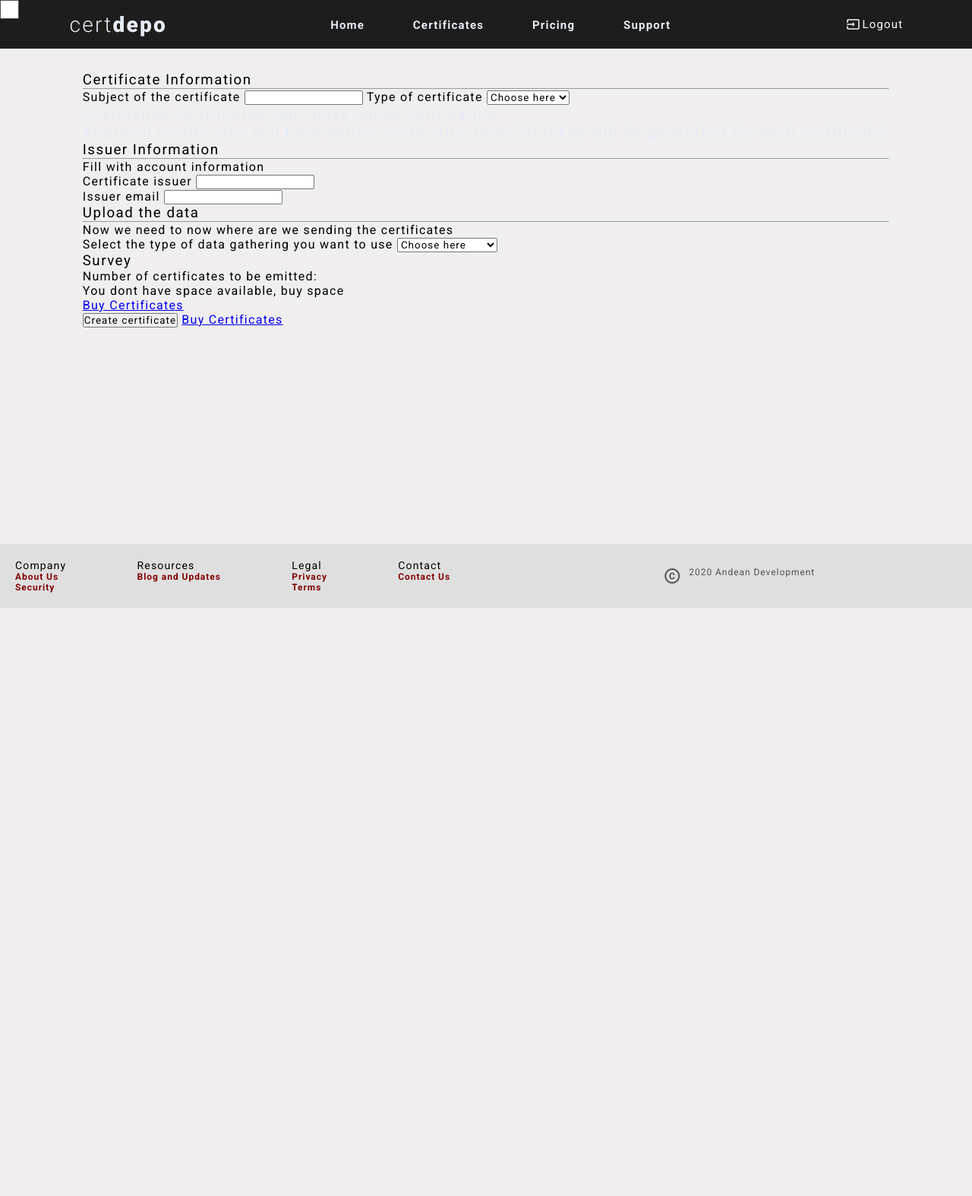
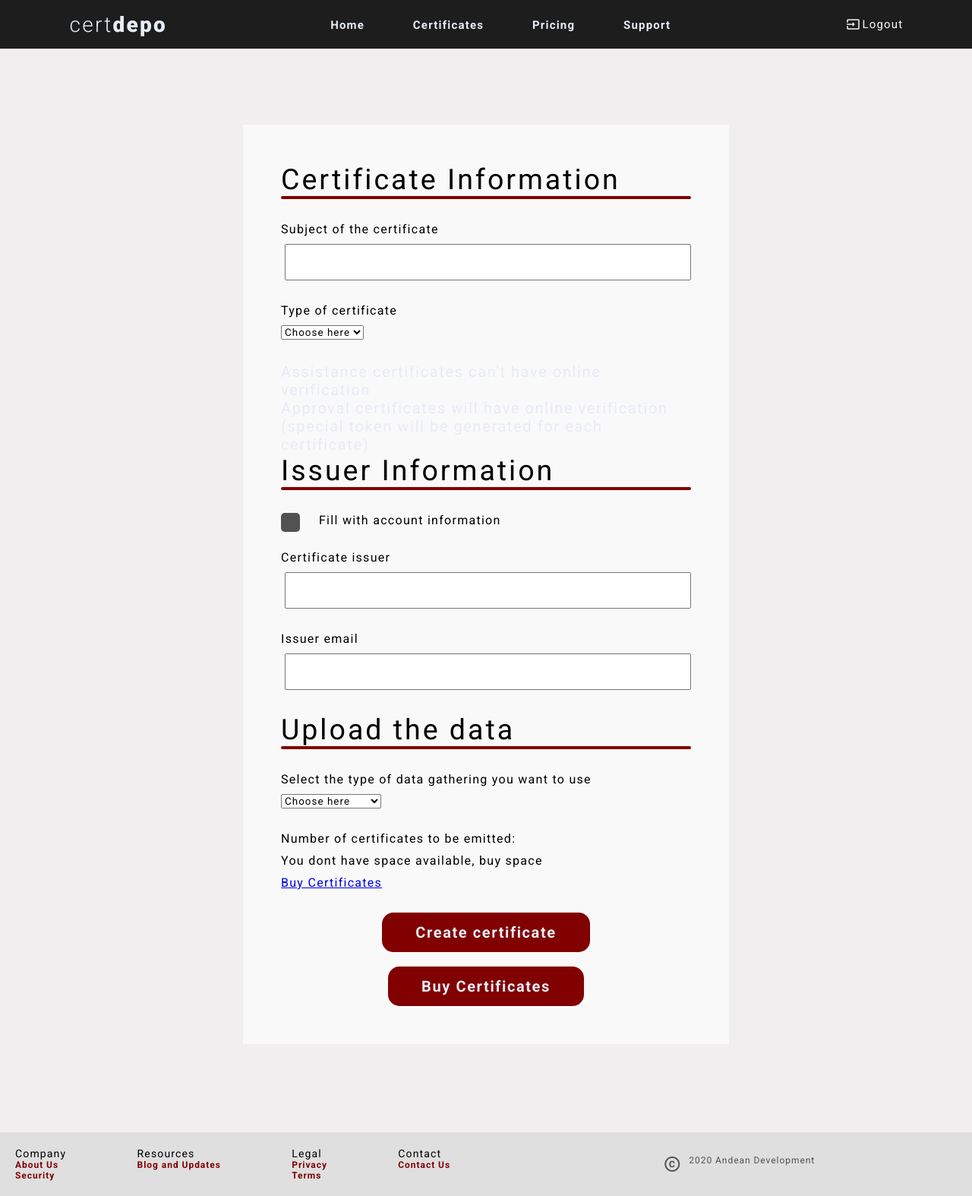
Before and after one commit to kazp058/CertDepo, a PHP site: page /create-certificate.php in a window 1280 px wide. Shown: the whole page at 76% size. Before the commit the page ends 800 px from the top, so only its background shows below. Run offline with PHP 8.4, Linux system fonts and the light colour scheme; the visitor is signed in with stand-in values (Sample User, id 1); tables that the repository leaves empty or names only in its code hold one stand-in row (values such as "Sample post"); data that the repository does not hold is empty.

Commit message:
Update create-certificate.php

```diff
--- a/create-certificate.php
+++ b/create-certificate.php
@@ -6,7 +6,7 @@ require 'header.php';
       <section class="message-container">
          <?php require "messages.php"; ?>
       </section>
-      <section class="section-default">
+      <section class="section-form">
 
          <script>
             function change(selection, num) {
@@ -63,50 +63,81 @@ require 'header.php';
                }
             }
          </script>
+         <div class="form-container">
+
+            <div class="normal-form">
 
                <form class="form-certificate" action="includes/certificates-request.inc.php" method="post">
-
-            <h3>Certificate Information</h3>
+                  <div class="title-left">
+                     <h1>Certificate Information</h1>
+                     <div class="subsplitter">
                         <hr>
-
+                     </div>
+                  </div>
                   <div class="form-section">
-               <label>Subject of the certificate
+                     <div class="field">
+                        <p>Subject of the certificate</p>
+                        <div class="input-field">
                            <input type="text" name="certname">
-               </label>
-               <label>Type of certificate
+                        </div>
+                     </div>
+                     <div class="field">
+                        <p>Type of certificate</p>
+                        <div class="select-field">
                            <select id="certificatetype" name="type" onchange="change(this,1);">
                               <option selected disabled>Choose here</option>
                               <option value="assistance" hidden>Assistance</option>
                               <option value="approval">Approval</option>
                            </select>
-               </label>
+                        </div>
+                     </div>
                      <div class="message">
                         <p class="information" id="assistance">Assistance certificates can't have online verification</p>
                         <p class="information" id="approval">Approval certificates will have online verification (special token will be generated for each certificate)</p>
                      </div>
                   </div>
 
-            <h3>Issuer Information</h3>
+                  <div class="title-left">
+                     <h1>Issuer Information</h1>
+                     <div class="subsplitter">
                         <hr>
+                     </div>
+                  </div>
 
                   <div class="form-section">
-               <label class="checkmark-label">Fill with account information
+                     <div class="field">
+                        <div class="check-field">
+                           <label class="container">
                               <input class="checkmark" type="checkbox" id="useUser" onclick="addData(this);">
-               </label><br>
-               <label>Certificate issuer
+                              <span class="checkmark"></span>
+                           </label>
+                           <p class="checkmark-label">Fill with account information</p>
+                        </div>
+                     </div>
+                     <div class="field">
+                        <p>Certificate issuer</p>
+                        <div class="input-field">
                            <input id="username" type="text" name="certissuer">
-               </label><br class="optional-space">
-               <label>Issuer email
+                        </div>
+                     </div>
+                     <div class="field">
+                        <p>Issuer email</p>
+                        <div class="input-field">
                            <input id="email" type="text" name="emailissuer">
-               </label>
+                        </div>
+                     </div>
                   </div>
 
-            <h3>Upload the data</h3>
+                  <div class="title-left">
+                     <h1>Upload the data</h1>
+                     <div class="subsplitter">
                         <hr>
-            <p>Now we need to now where are we sending the certificates</p>
-
+                     </div>
+                  </div>
                   <div class="form-section">
-               <label>Select the type of data gathering you want to use
+                     <div class="field">
+                        <p>Select the type of data gathering you want to use</p>
+                        <div class="select-field">
                            <select id="gathertype" name="gather" onchange="change(this,0);">
                               <option selected disabled>Choose here</option>
                               <option value="survey">Survey</option>
@@ -114,7 +145,8 @@ require 'header.php';
                               <option value="upload" hidden>Upload data</option>
                               <option value="survey-test" hidden>Survey and Test</option>
                            </select>
-               </label>
+                        </div>
+                     </div>
                      <div class="message">
                         <p class="information" id="survey" hidden>A survey link will be granted, when you send the link, people will be asked to fill vital information to fill the certificates and then send them</p>
                         <p class="information" id="test" hidden>A test link will be sent granted, when you send the link, people will be asked optional answers questions and based of the grade a certificate will be granted</p>
@@ -126,13 +158,9 @@ require 'header.php';
                         <input class="inputfile" id="file" type="file" name="data" accept=".csv, .xlsx">
                         <label for="file">Choose a file</label>
                      </div>
-            </div>
+                     <div class="field">
+                        <p>Number of certificates to be emitted:</p>
 
-
-            <div class="form-section" id="date-selector-survey">
-               <div class="optionalfield" id="date-selector">
-                  <h3>Survey</h3>
-                  <label>Number of certificates to be emitted:</label>
                         <?php
                         require 'includes/dbh.inc.php';
 
@@ -163,12 +191,27 @@ require 'header.php';
                            }
                         }
                            ?>
+
                      </div>
                   </div>
-            <button class="highlight-button" type="submit" name="certificate-submit">Create certificate</button>
-            <a href="pricing.php">Buy Certificates</a>
+
+
+                  <div class="form-section" id="date-selector-survey">
+
+                  </div>
+
+                  <div class="buttons">
+                     <button type="submit" name="certificate-submit">Create certificate</button>
+                  </div>
+                  <br>
+                  <div class="buttons">
+                     <a href="pricing.php"><button>Buy Certificates</button></a>
+                  </div>
+
                   <input type="hidden" name="uid" value="<?php echo $_SESSION['userId']; ?>">
                </form>
+            </div>
+         </div>
       </section>
    </div>
 </main>
```
Lines whose indentation alone changed are shown as unchanged.
